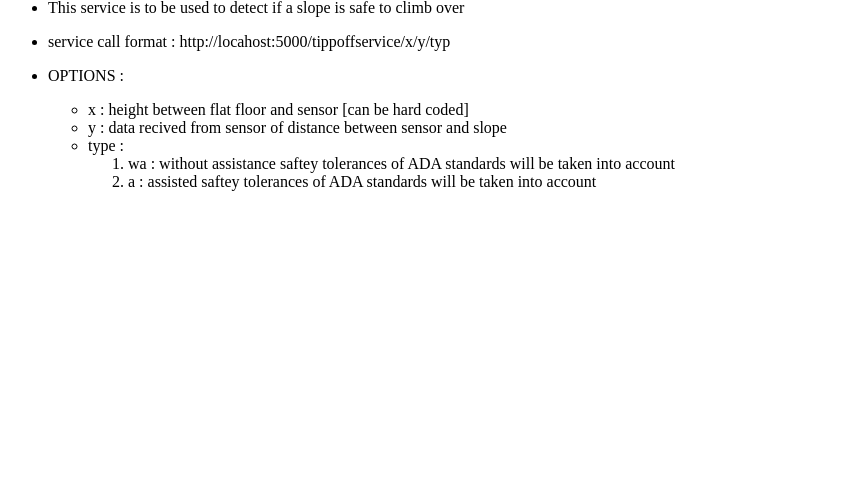
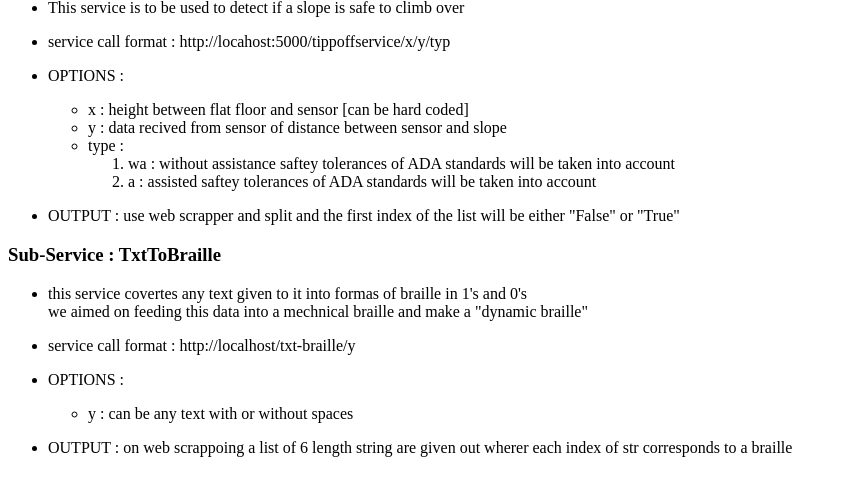
Before and after one commit to NavinShrinivas/HDaaS-Helping-Disabled-as-a-Service, a Flask app: page /home in a window 1280 px wide. Shown: the part 155-651 px from the top of the page, without its empty margins (0-846 px from the left). Run offline with Flask 2, Linux system fonts and the light colour scheme.

Commit message:
addded fial docs

```diff
--- a/templates/home.html
+++ b/templates/home.html
@@ -7,7 +7,7 @@
         <ul>
         <li><p>This service is to be used to detect if a slope is safe to climb over </p></li>
         <li><p>service call format : http://locahost:5000/tippoffservice/x/y/typ </p></li>
-        <li><p>OPTIONS :
+        <li><p>OPTIONS : </p>
             <ul>
                 <li>x : height between flat floor and sensor [can be hard coded]</li>
                 <li>y : data recived from sensor of distance between sensor and slope</li>
@@ -18,6 +18,18 @@
                     </ol>
                 </li>
             </ul>
+        <li><p>OUTPUT : use web scrapper and split and the first index of the list will be either "False" or "True"</p></li>
+        </ul>
+        <h3><b>Sub-Service : TxtToBraille</b></h3>
+        <ul>
+            <li><p>this service covertes any text given to it into formas of braille in 1's and 0's <br> we aimed on feeding this data into a mechnical braille and make a "dynamic braille"</p></li>
+            <li>service call format : http://localhost/txt-braille/y</li>
+            <li><p>OPTIONS :</p>
+                <ul>
+                    <li>y : can be any text with or without spaces</li>
+                </ul>
+            </li>
+            <li><p>OUTPUT : on web scrappoing a list of 6 length string are given out wherer each index of str corresponds to a braille</p></li>
         </ul>
     </body>
 </html>
```
